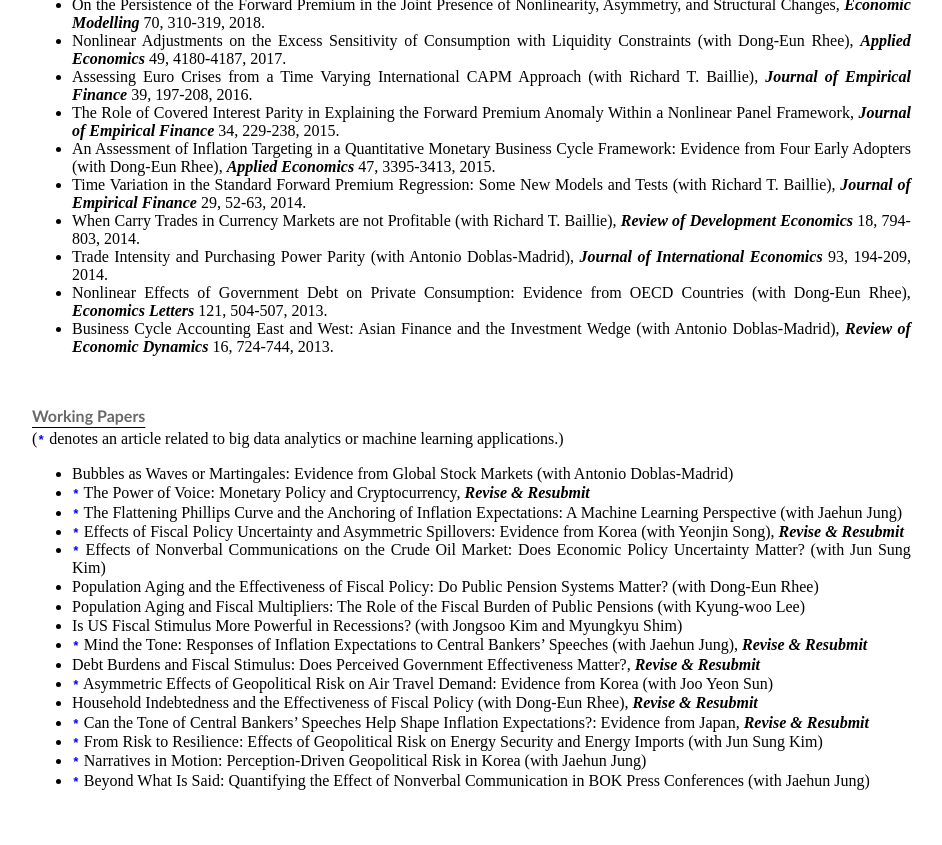
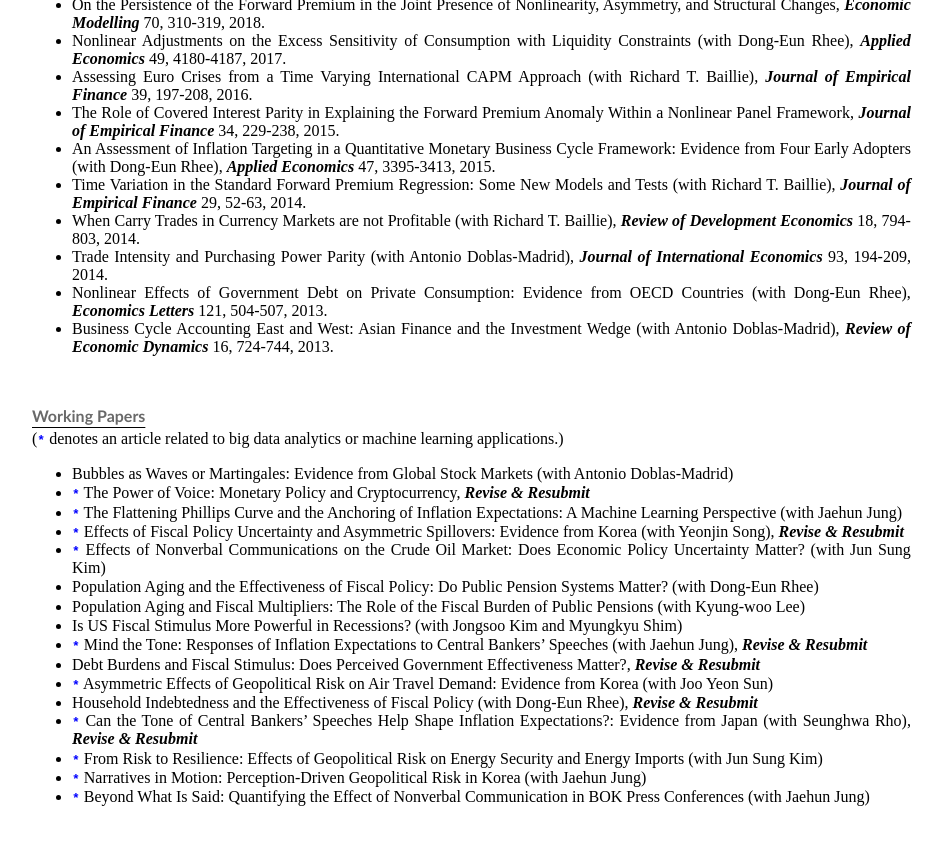
Before and after one commit to dooyeoncho/dooyeoncho.github.io, a Jekyll site: the page built from pages/research.html, in a window 1280 px wide and 900 px high, scrolled down 1046 px. Shown: the top 845 px of the window, without its empty margins (160-1102 px from the left). Built offline with Jekyll 4.4.1, drawn with Linux system fonts in a browser that asks for light colours.

Commit message:
Update research.html

```diff
--- a/pages/research.html
+++ b/pages/research.html
@@ -75,7 +75,7 @@
 		<span><li>Debt Burdens and Fiscal Stimulus: Does Perceived Government Effectiveness Matter?, <em property="italic"><b>Revise & Resubmit</b></em></li></span>
 		<span><li><code style="color : blue"><b>*</b></code> Asymmetric Effects of Geopolitical Risk on Air Travel Demand: Evidence from Korea (with Joo Yeon Sun)</li></span>
 		<span><li>Household Indebtedness and the Effectiveness of Fiscal Policy (with Dong-Eun Rhee), <em property="italic"><b>Revise & Resubmit</b></em></li></span>
-		<span><li><code style="color : blue"><b>*</b></code> Can the Tone of Central Bankers’ Speeches Help Shape Inflation Expectations?: Evidence from Japan, <em property="italic"><b>Revise & Resubmit</b></em></li></span>
+		<span><li><code style="color : blue"><b>*</b></code> Can the Tone of Central Bankers’ Speeches Help Shape Inflation Expectations?: Evidence from Japan (with Seunghwa Rho), <em property="italic"><b>Revise & Resubmit</b></em></li></span>
 		<span><li><code style="color : blue"><b>*</b></code> From Risk to Resilience: Effects of Geopolitical Risk on Energy Security and Energy Imports (with Jun Sung Kim)</li></span>
 		<span><li><code style="color : blue"><b>*</b></code> Narratives in Motion: Perception-Driven Geopolitical Risk in Korea (with Jaehun Jung)</li></span>
 		<span><li><code style="color : blue"><b>*</b></code> Beyond What Is Said: Quantifying the Effect of Nonverbal Communication in BOK Press Conferences (with Jaehun Jung)</li></span>
```
